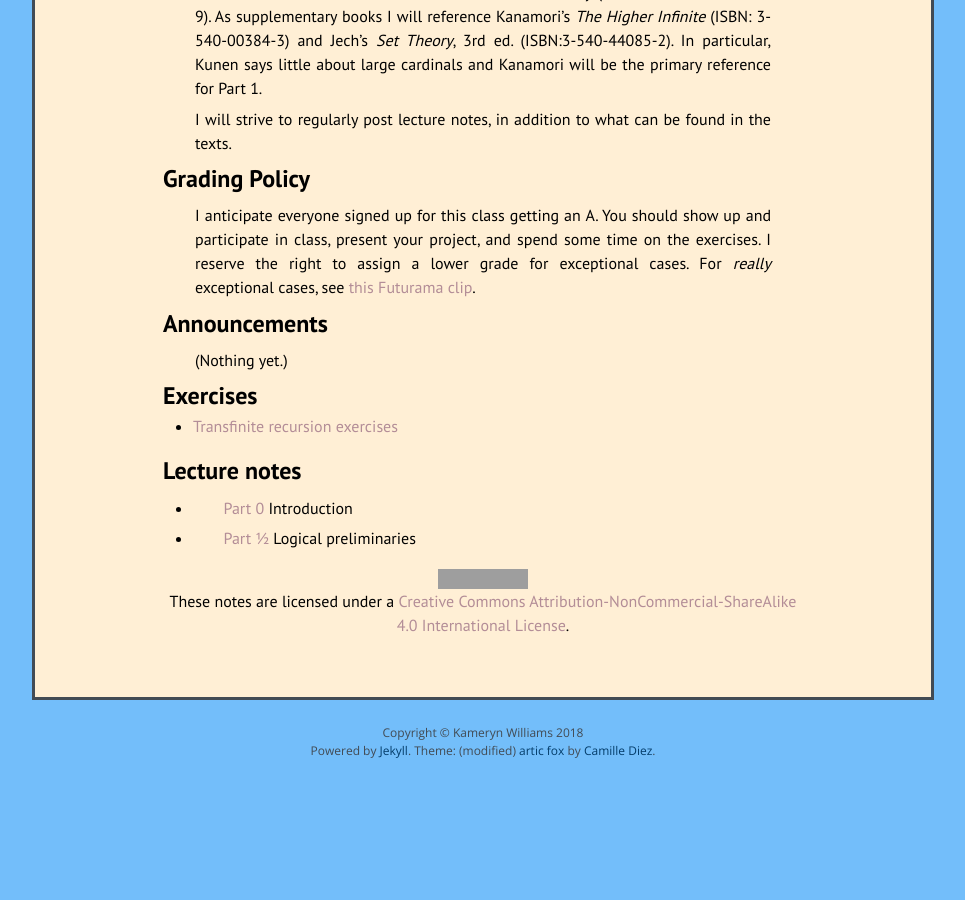
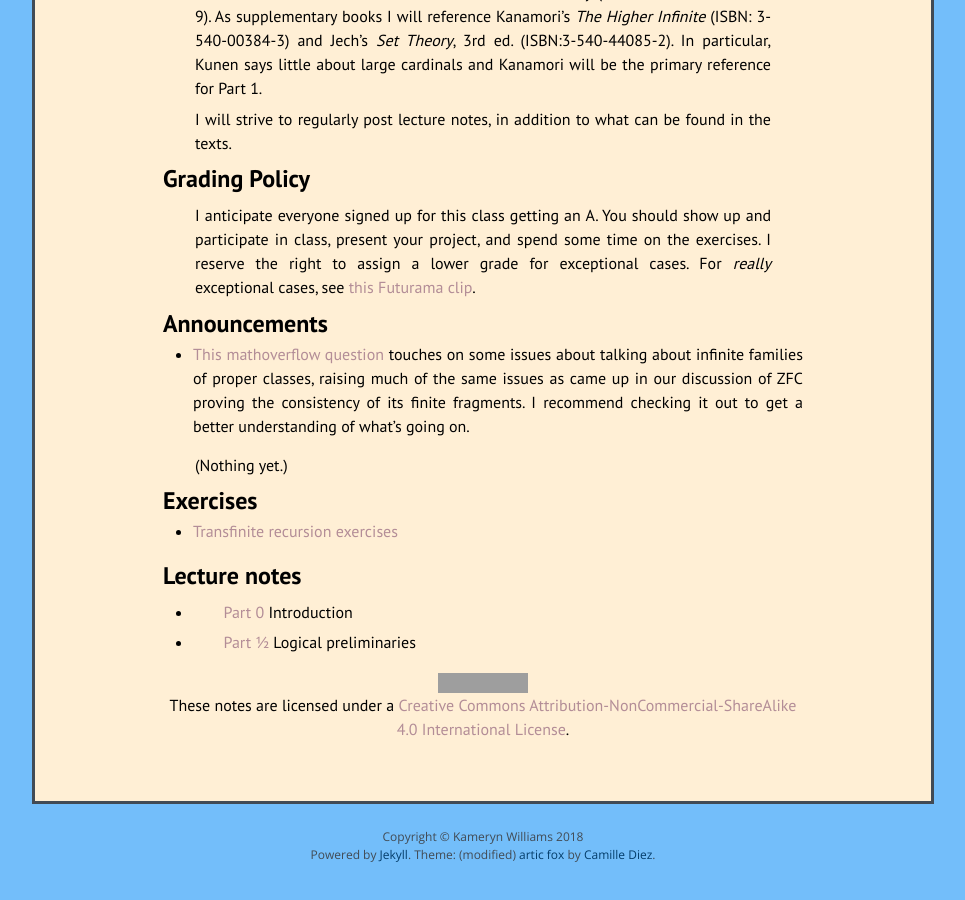
Before and after one commit to kamerynjw/kamerynjw.github.io, a Jekyll site: the page built from teaching/2019/math655.md, in a window 1280 px wide and 900 px high, scrolled down 2119 px. Shown: the whole window, without its empty margins (157-1122 px from the left). Built offline with Jekyll 4.4.1, drawn with Linux system fonts in a browser that asks for light colours; nearby versions of some CDN libraries; formulas are drawn with MathJax 3; before the commit the page ends 2915 px from its top, so only the background shows below that; grey boxes are pictures that could not be loaded.

Commit message:
added a link to a mathoverflow question of possible relevance to studetns

```diff
--- a/teaching/2019/math655.md
+++ b/teaching/2019/math655.md
@@ -112,6 +112,8 @@ I anticipate everyone signed up for this class getting an A. You should show up
 Announcements
 -------------
 
+* [This mathoverflow question](https://mathoverflow.net/q/322079/64676) touches on some issues about talking about infinite families of proper classes, raising much of the same issues as came up in our discussion of ZFC proving the consistency of its finite fragments. I recommend checking it out to get a better understanding of what's going on.
+
 (Nothing yet.)
 
 Exercises
```
